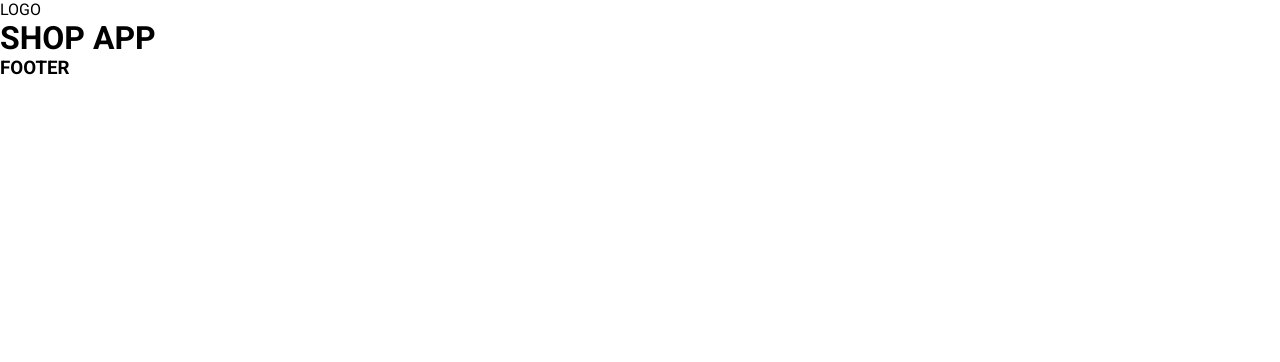
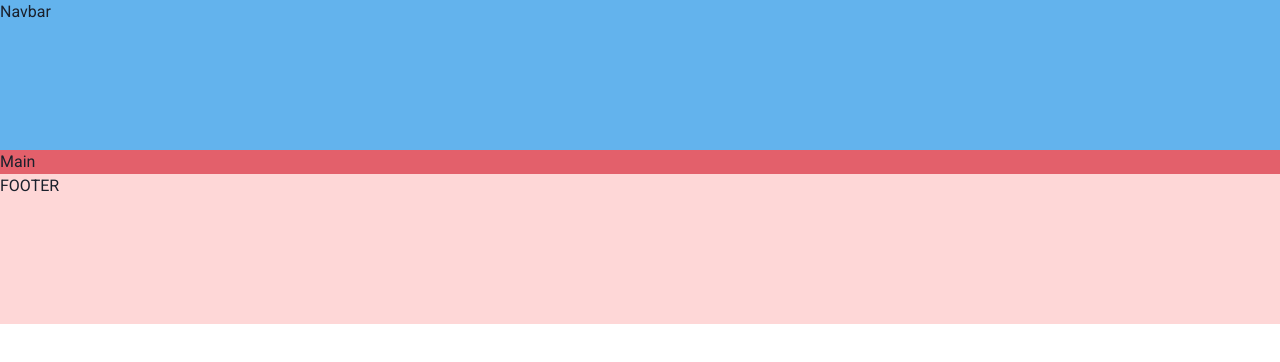
Before and after one commit to fyunes/skillfactory-fourth-project, a React (Create React App) app: page / in a window 1280 px wide. Shown: the top 362 px of the page. Built offline with nearby package versions, Linux system fonts and the light colour scheme.

Commit message:
:sparkles: Add main layout

```diff
--- a/package.json
+++ b/package.json
@@ -12,6 +12,7 @@
     "framer-motion": "^7.6.2",
     "react": "^18.2.0",
     "react-dom": "^18.2.0",
+    "react-router-dom": "^6.4.2",
     "react-scripts": "5.0.1",
     "web-vitals": "^2.1.4"
   },
--- a/src/App.js
+++ b/src/App.js
@@ -1,13 +1,31 @@
 import NavBar from "./components/NavBar";
 import Footer from "./components/Footer";
+import { Box } from "@chakra-ui/react";
+import { Grid, GridItem } from '@chakra-ui/react';
 
 const App = () => {
   return (
-    <div className="App">
-      <NavBar />
-      <h1>SHOP APP</h1>
-      <Footer />
-    </div>
+    <Box className="App">
+      <Grid
+        templateAreas={`'navbar'
+                        'main'
+                        'footer'`}
+        gridTemplateRows={{ base: '100px auto 100px',
+                            sm:   '150px auto 150px'}}
+        gridTemplateColumns={'1fr'}
+        bg='grey'
+      >
+        <GridItem area={'navbar'}>
+          <NavBar />
+        </GridItem>
+        <GridItem bg='maroon.100' area={'main'}>
+          Main
+        </GridItem>
+        <GridItem bg='red.100' area={'footer'}>
+          <Footer />
+        </GridItem>
+      </Grid>
+    </Box>
   );
 };
 
--- a/src/components/NavBar.js
+++ b/src/components/NavBar.js
@@ -1,10 +1,10 @@
-import Logo from './Logo'
+/* import Logo from './Logo' */
 import { Box } from "@chakra-ui/react";
 
 const NavBar = () => {
   return (
-    <Box className="NavBar">
-      <Logo />
+    <Box className="NavBar" w='100%' h='100%' bg='blue.300'>
+      <h1>Navbar</h1>
     </Box>
   );
 };
--- a/src/index.js
+++ b/src/index.js
@@ -1,9 +1,16 @@
 import React from 'react';
 import ReactDOM from 'react-dom/client';
+import { BrowserRouter } from "react-router-dom";
+import { ChakraProvider } from "@chakra-ui/react";
+import theme from "./theme";
 import "./styles/style.css";
 import App from './App';
 
 const root = ReactDOM.createRoot(document.getElementById('root'));
 root.render(
-    <App />
+  <BrowserRouter>
+    <ChakraProvider theme={theme}>
+      <App />
+    </ChakraProvider>
+  </BrowserRouter>
 );
--- /dev/null
+++ b/src/theme.js
@@ -0,0 +1,40 @@
+import { extendTheme } from "@chakra-ui/react";
+
+const theme = extendTheme({
+  config: {
+    initialColorMode: "light",
+    useSystemColorMode: false,
+  },
+  colors: {
+    maroon: {
+      op: "rgba(34, 12, 15, 0.6)",
+      100: "#e3606b",
+      300: "#b4404e",
+      600: "#8f2a36",
+      700: "#591e22",
+      900: "#2c0d0f",
+    },
+    brown: {
+      op: "rgba(163, 81, 60, 0.3)",
+      100: "#df916f",
+      300: "#a3513c",
+      600: "#85392d",
+      900: "#65241b",
+    },
+    orange: {
+      100: "#de834d",
+      300: "#c76d39",
+      600: "#a75627",
+      900: "#844019",
+    },
+    beige: {
+      100: "#ffde95",
+      300: "#c7aa6c",
+      500: "#cf9e36",
+      600: "#9b7e55",
+      900: "#67522b",
+    },
+  },
+});
+
+export default theme;
```
Also changed, not shown: 1 other file (tests, documents, lock files or other folders).
